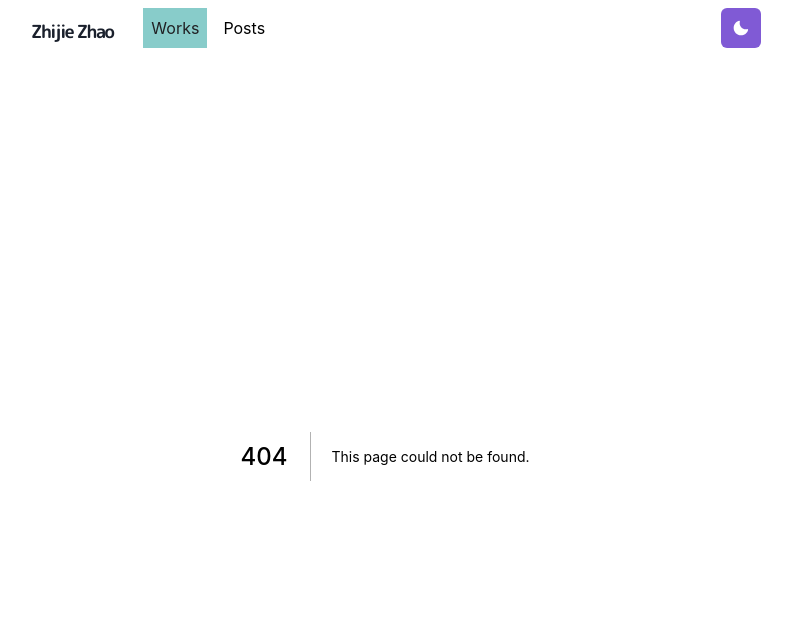
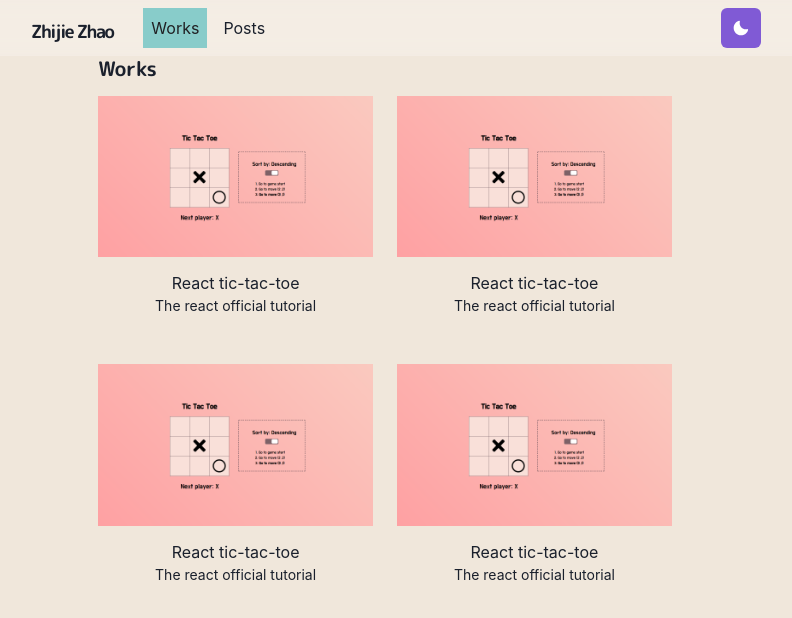
Before and after one commit to zhijiezh/Personal-Website, a Next.js app: page /works in a window 1280 px wide. Before the commit this address had no page. Shown: the top 618 px of the page, without its empty margins (255-1047 px from the left). Built offline with nearby package versions, Linux system fonts and the light colour scheme.

Commit message:
add works page and work samples

```diff
--- /dev/null
+++ b/components/grid-item.js
@@ -0,0 +1,55 @@
+import NextLink from 'next/link'
+import Image from 'next/image'
+import { Box, Text, LinkBox, LinkOverlay } from '@chakra-ui/react'
+import { Global } from '@emotion/react'
+
+// For works linked to the outside
+export const GridItem = ({ children, href, title, thumbnail }) => (
+  <Box w="100%" textAlign="center">
+    <LinkBox cursor="pointer">
+      <Image
+        src={thumbnail}
+        alt={title}
+        className="grid-item-thumbnail"
+        placeholder="blur"
+        loading="lazy"
+      />
+      <LinkOverlay href={href} target="_blank">
+        <Text mt={2}>{title}</Text>
+      </LinkOverlay>
+      <Text fontSize={14}>{children}</Text>
+    </LinkBox>
+  </Box>
+)
+
+// For works displayed directly inside the site
+export const WorkGridItem = ({ children, id, title, thumbnail }) => (
+  <Box w="100%" textAlign="center">
+    <NextLink href={`/works/${id}`}>
+      <LinkBox cursor="pointer">
+        <Image
+          src={thumbnail}
+          alt={title}
+          className="grid-item-thumbnail"
+          placeholder="blur"
+        />
+        <LinkOverlay href={`/works/${id}`}>
+          <Text mt={2} fontSize={20}>
+            {title}
+          </Text>
+        </LinkOverlay>
+        <Text fontSize={14}>{children}</Text>
+      </LinkBox>
+    </NextLink>
+  </Box>
+)
+
+export const GridItemStyle = () => (
+  <Global
+    styles={`
+      .grid-item-thumbnail {
+        border-radius: 12px;
+      }
+    `}
+  />
+)
--- /dev/null
+++ b/pages/works.js
@@ -0,0 +1,39 @@
+import { Container, Heading, SimpleGrid } from "@chakra-ui/react";
+import { GridItem } from "../components/grid-item";
+import Section from "../components/section";
+
+import thumbTicTacToe from '../public/images/works/tic-tac-toe.png'
+
+const Works = () => {
+  return(
+    <Container>
+      <Heading as="h3" fontSize={20} mb ={4}>
+        Works
+      </Heading>
+      <SimpleGrid columns={[1,1,2]} gap={6}>
+        <Section>
+          <GridItem id="tic-tac-toe" href="https://codepen.io/zhijiezh/full/mdOgjGm" title="React tic-tac-toe" thumbnail={thumbTicTacToe}>
+            The react official tutorial
+          </GridItem>
+        </Section>
+        <Section>
+          <GridItem id="tic-tac-toe" href="https://codepen.io/zhijiezh/full/mdOgjGm" title="React tic-tac-toe" thumbnail={thumbTicTacToe}>
+            The react official tutorial
+          </GridItem>
+        </Section>
+        <Section>
+          <GridItem id="tic-tac-toe" href="https://codepen.io/zhijiezh/full/mdOgjGm" title="React tic-tac-toe" thumbnail={thumbTicTacToe}>
+            The react official tutorial
+          </GridItem>
+        </Section>
+        <Section>
+          <GridItem id="tic-tac-toe" href="https://codepen.io/zhijiezh/full/mdOgjGm" title="React tic-tac-toe" thumbnail={thumbTicTacToe}>
+            The react official tutorial
+          </GridItem>
+        </Section>
+      </SimpleGrid>
+    </Container>
+  )
+}
+
+export default Works
```
Also changed, not shown: public/images/works/tic-tac-toe.png (added).
